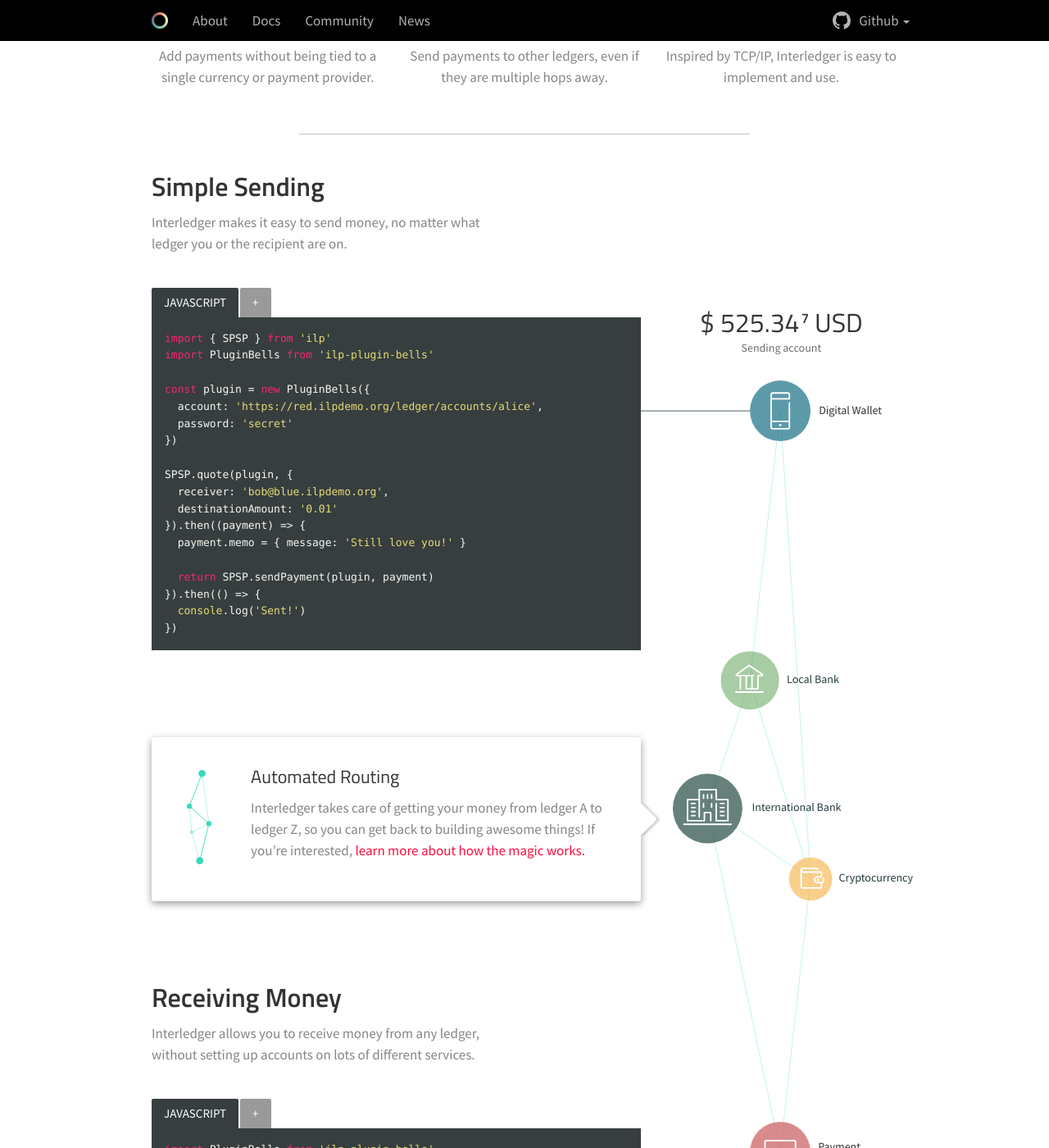
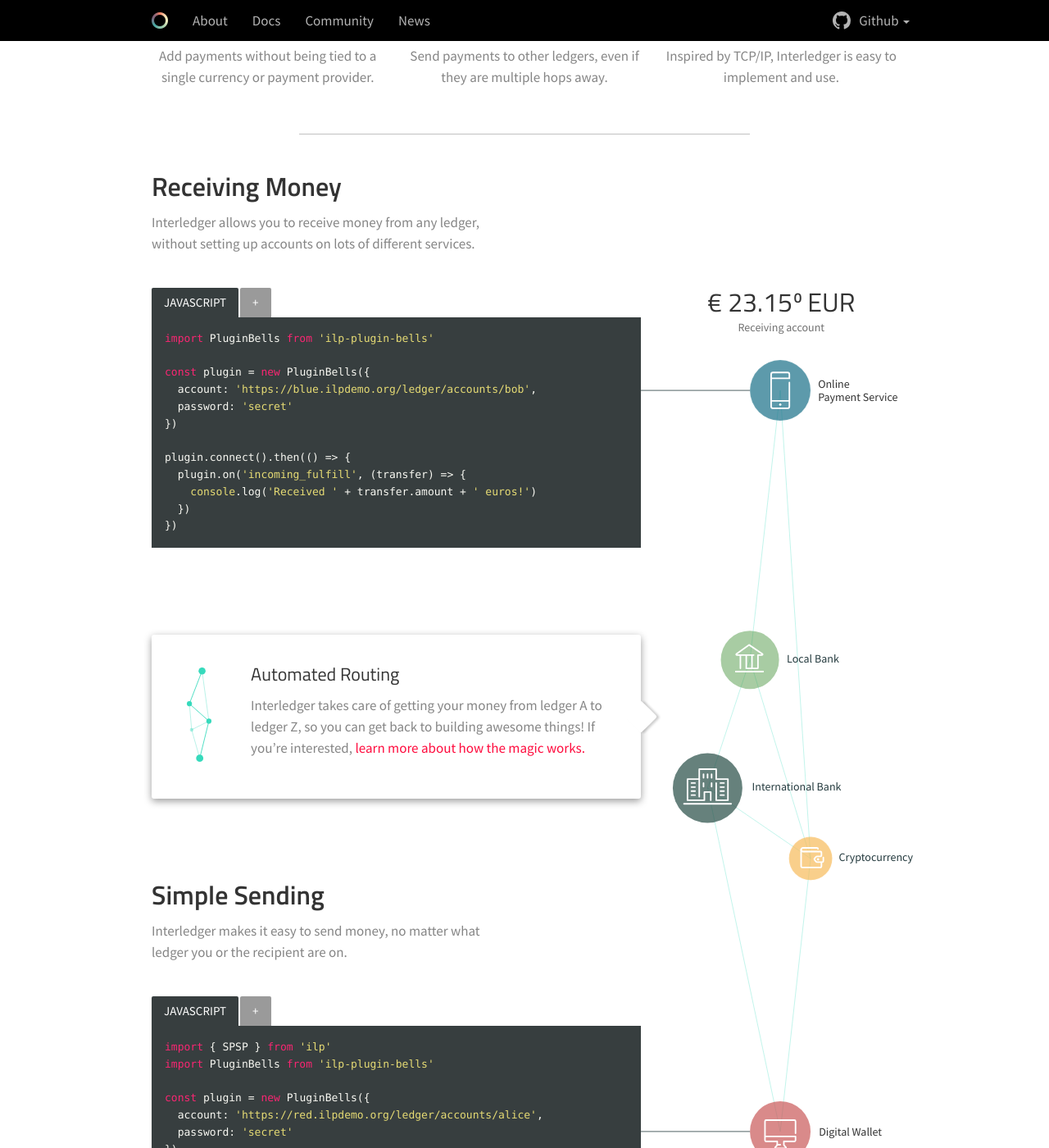
Before and after one commit to interledger/interledger.github.io, a Jekyll site: the page built from index.html, in a window 1280 px wide and 1400 px high, scrolled down 779 px. Shown: the whole window at 82% size. Built offline with Jekyll 4.4.1, drawn with Linux system fonts in a browser that asks for light colours; nearby versions of some CDN libraries; some web fonts are replaced; some of the changed text lies outside the part shown.

Commit message:
Change order of Sender/Receiver graphic and code

```diff
--- a/index.html
+++ b/index.html
@@ -80,8 +80,8 @@
 
     <!-- example section -->
     <div class="col-md-12">
-        <h2 class="simple">Simple Sending</h2>
-        <p class="example-intro">Interledger makes it easy to send money, no matter what ledger you or the recipient are on.</p>
+        <h2>Receiving Money</h2>
+        <p class="example-intro">Interledger allows you to receive money from any ledger, without setting up accounts on lots of different services.</p>
 
         <div class="row example-wrapper">
             <div class='col-sm-8 col-xs-12'>
@@ -92,23 +92,17 @@
 
                 <div class="tab-content">
                     <div id="js1" class="tab-pane active">
-                    <pre><code>import { SPSP } from 'ilp'
-import PluginBells from 'ilp-plugin-bells'
+                    <pre><code>import PluginBells from 'ilp-plugin-bells'
 
 const plugin = new PluginBells({
-  account: 'https://red.ilpdemo.org/ledger/accounts/alice',
+  account: 'https://blue.ilpdemo.org/ledger/accounts/bob',
   password: 'secret'
 })
 
-SPSP.quote(plugin, {
-  receiver: 'bob@blue.ilpdemo.org',
-  destinationAmount: '0.01'
-}).then((payment) => {
-  payment.memo = { message: 'Still love you!' }
-
-  return SPSP.sendPayment(plugin, payment)
-}).then(() => {
-  console.log('Sent!')
+plugin.connect().then(() => {
+  plugin.on('incoming_fulfill', (transfer) => {
+    console.log('Received ' + transfer.amount + ' euros!')
+  })
 })</code></pre>
                     </div>
 
@@ -133,8 +127,9 @@
                     </div>
                 </div>
 
-                <h2>Receiving Money</h2>
-                <p class="example-intro">Interledger allows you to receive money from any ledger, without setting up accounts on lots of different services.</p>
+                <h2 class="simple">Simple Sending</h2>
+                <p class="example-intro">Interledger makes it easy to send money, no matter what ledger you or the recipient are on.</p>
+
                 <ul class="nav nav-tabs">
                     <li class="active"><a data-toggle="tab" href="#js2">Javascript</a></li>
                     <li class="teaser"><a data-toggle="tab" href="#menu2">&#43;</a></li>
@@ -142,18 +137,25 @@
 
                 <div class="tab-content">
                     <div id="js2" class="tab-pane active">
-                    <pre><code>import PluginBells from 'ilp-plugin-bells'
+                    <pre><code>import { SPSP } from 'ilp'
+import PluginBells from 'ilp-plugin-bells'
 
 const plugin = new PluginBells({
-  account: 'https://blue.ilpdemo.org/ledger/accounts/bob',
+  account: 'https://red.ilpdemo.org/ledger/accounts/alice',
   password: 'secret'
 })
 
-plugin.connect().then(() => {
-  plugin.on('incoming_fulfill', (transfer) => {
-    console.log('Received ' + transfer.amount + ' euros!')
-  })
+SPSP.quote(plugin, {
+  receiver: 'bob@blue.ilpdemo.org',
+  destinationAmount: '0.01'
+}).then((payment) => {
+  payment.memo = { message: 'Still love you!' }
+
+  return SPSP.sendPayment(plugin, payment)
+}).then(() => {
+  console.log('Sent!')
 })</code></pre>
+
                     </div>
 
                     <div id="menu2" class="tab-pane">
@@ -169,10 +171,10 @@
 
             </div>
 
-            <div class='col-sm-4 hidden-xs text-center'>
+            <div class="col-sm-4 hidden-xs text-center">
 
-                <h2 class="sending-amount">$ <span class="sender">525.38<span class="superscript">0</span></span> USD</h2>
-                <p class="account">Sending account</p>
+                <h2 class="receiving-amount">€ <span class="receiver">23.12<span class="superscript">0</span></span> EUR</h2>
+                <p class="account">Receiving account</p>
 
                 <div class="canvas-wrapper">
                     <svg id="svgGraphic" xmlns="http://www.w3.org/2000/svg" viewBox="0 0 350 1000">
@@ -185,13 +187,13 @@
                             <line x1="81.4021" y1="532.9238" x2="207.0815" y2="618.9239" style="fill:none;stroke:#36dabc;stroke-miterlimit:10;opacity:0.3"/>
                             <line x1="133.0815" y1="376.6689" x2="207.0815" y2="618.9239" style="fill:none;stroke:#36dabc;stroke-miterlimit:10;opacity:0.3"/>
                         </g>
-                        <circle id="circle-1" cx="170.0815" cy="48.102" r="37" style="fill:#176f87;opacity:0.7;transform-origin: 18.5px 18.5px"/>
-                        <circle id="circle-2" cx="133.0815" cy="376.6689" r="35.5277" style="fill:#529948;opacity:0.5;transform-origin: 17.7px 17.7px"/>
+                        <circle id="circle-5" cx="170.0815" cy="48.102" r="37" style="fill:#176f87;opacity:0.7;transform-origin: 18.5px 18.5px"/>
+                        <circle id="circle-4" cx="133.0815" cy="376.6689" r="35.5277" style="fill:#529948;opacity:0.5;transform-origin: 17.7px 17.7px"/>
                         <circle id="circle-3" cx="81.4021" cy="532.9238" r="42.465" style="fill:#254c45;opacity:0.7;transform-origin: 21.2px 21.2px"/>
-                        <circle id="circle-4" cx="207.0815" cy="618.9239" r="26.403" style="fill:#f7ba59;opacity:0.7;transform-origin: 13.2px 13.2px"/>
-                        <circle id="circle-5" cx="170.0815" cy="951.898" r="37" style="fill:#c95959;opacity:0.7;transform-origin: 18.5px 18.5px"/>
+                        <circle id="circle-2" cx="207.0815" cy="618.9239" r="26.403" style="fill:#f7ba59;opacity:0.7;transform-origin: 13.2px 13.2px"/>
+                        <circle id="circle-1" cx="170.0815" cy="951.898" r="37" style="fill:#c95959;opacity:0.7;transform-origin: 18.5px 18.5px"/>
                         <g id="label-1">
-                            <text transform="translate(217.1534 52.3919)" style="font-size:14px;fill:#333;font-family:Source Sans Pro">
+                                <text transform="translate(217.1534 956.8694)" style="font-size:14px;fill:#333;font-family:Source Sans Pro">
                   Digital Wallet
                 </text>
               </g>
@@ -205,9 +207,9 @@
                 Cryptocurrency
               </text>
               <g id="label-5">
-                            <text transform="translate(216.1534 949.8694)" style="font-size:14px;fill:#333;font-family:Source Sans Pro">
-                                Payment
-                                <tspan x="0" y="16">Service Provider</tspan>
+                <text transform="translate(216.1534 45.3919)" style="font-size:14px;fill:#333;font-family:Source Sans Pro">
+                  Online
+                  <tspan x="0" y="16">Payment Service</tspan>
                 </text>
                         </g>
                         <g id="icn-bigbank">
@@ -248,20 +250,20 @@
                             <path d="M222.65,617.7583v4.2424a1.3837,1.3837,0,0,1-1.3837,1.3837h-6.379a1.3477,1.3477,0,0,1-1.0248-.4725L211.9741,620.7a1.3477,1.3477,0,0,1-.0018-1.7483l1.8055-2.1231a1.3477,1.3477,0,0,1,1.0267-.4746h4.3647a1.1646,1.1646,0,0,0,1.1646-1.1646v-3.4964a1.1646,1.1646,0,0,0-1.1646-1.1646H197.8a2.2869,2.2869,0,0,1-2.2869-2.2869h0a2.2869,2.2869,0,0,1,2.2869-2.2869h17.1286a1.2135,1.2135,0,0,1,1.2135,1.2135h0" style="fill:none;stroke:#fff;stroke-linecap:round;stroke-linejoin:round;stroke-width:1.85px"/>
                             <circle cx="216.1534" cy="619.9761" r="1.4649" style="fill:#fff"/>
                         </g>
-                        <circle id="dot-1" cx="170.0815" cy="48.102" r="1.9941" style="fill:#36dabc"/>
-                        <circle id="dot-2" cx="133.0815" cy="376.6689" r="1.9941" style="fill:#36dabc"/>
+                        <circle id="dot-5" cx="170.0815" cy="48.102" r="1.9941" style="fill:#36dabc"/>
+                        <circle id="dot-4" cx="133.0815" cy="376.6689" r="1.9941" style="fill:#36dabc"/>
                         <circle id="dot-3" cx="81.4021" cy="532.9238" r="1.9941" style="fill:#36dabc"/>
-                        <circle id="dot-4" cx="207.0815" cy="618.9239" r="1.9941" style="fill:#36dabc"/>
-                        <circle id="dot-5" cx="170.0815" cy="950.8979" r="1.9941" style="fill:#36dabc"/>
-                        <polyline id="path-1" points="170.081 48.102 133.081 376.669 81.402 532.924 170 950.898" style="fill:none;stroke:#36dabc;stroke-miterlimit:10;stroke-width:2px"/>
-                        <polyline id="path-4" points="170 48.102 133.081 376.669 81.402 532.924 207.081 618.924 170.081 950.898" style="fill:none;stroke:#36dabc;stroke-miterlimit:10;stroke-width:2px"/>
-                        <polyline id="path-2" points="170 48.102 133.081 376.669 207.081 618.924 170.081 950.898" style="fill:none;stroke:#36dabc;stroke-miterlimit:10;stroke-width:2px"/>
-                        <polyline id="path-3" points="170 48.102 207.081 618.924 170.081 950.898" style="fill:none;stroke:#36dabc;stroke-miterlimit:10;stroke-width:2px"/>
+                        <circle id="dot-2" cx="207.0815" cy="618.9239" r="1.9941" style="fill:#36dabc"/>
+                        <circle id="dot-1" cx="170.0815" cy="950.8979" r="1.9941" style="fill:#36dabc"/>
+                        <polyline id="path-1" points="170 951 81 533 133 377 170 48" style="fill:none;stroke:#36dabc;stroke-miterlimit:10;stroke-width:2px"/>
+                        <polyline id="path-4" points="170 951 207 619 81 533 133 377 170 48" style="fill:none;stroke:#36dabc;stroke-miterlimit:10;stroke-width:2px"/>
+                        <polyline id="path-2" points="170 951 207 619 133 377 170 48" style="fill:none;stroke:#36dabc;stroke-miterlimit:10;stroke-width:2px"/>
+                        <polyline id="path-3" points="170 951 207 619 170 48" style="fill:none;stroke:#36dabc;stroke-miterlimit:10;stroke-width:2px"/>
                     </svg>
                 </div>
 
-                <h2 class="receiving-amount">€ <span class="receiver">23.12<span class="superscript">0</span></span> EUR</h2>
-                <p class="account">Receiving account</p>
+                <h2 class="sending-amount">$ <span class="sender">525.38<span class="superscript">0</span></span> USD</h2>
+                <p class="account">Sending account</p>
 
             </div>
         </div>
--- a/js/home.js
+++ b/js/home.js
@@ -105,18 +105,18 @@
     anim1.delay(1.5)
        .set(dot1, {opacity:1},0.01)
        .set(dot1, {opacity:0}, 0.3)
-       .set(dot2, {opacity:1},0.3)
-       .set(dot2, {opacity:0}, 0.5)
        .set(dot3, {opacity:1},0.4)
        .set(dot3, {opacity:0}, 0.6)
-       .set(dot5, {opacity:1},0.8)
-       .set(dot5, {opacity:0}, 0.9)
+       .set(dot4, {opacity:1},0.5)
+       .set(dot4, {opacity:0}, 0.7)
+       .set(dot5, {opacity:1},0.9)
+       .set(dot5, {opacity:0}, 1)
        .to(circle1, 0, {scale:1.05},0.01)
        .to(circle1, 1, {scale:1, ease: Elastic.easeOut.config(1, 0.3), y: 0 },0.01)
-       .to(circle2, 0, {scale:1.05}, 0.3)
-       .to(circle2, 1, {scale:1, ease: Elastic.easeOut.config(1, 0.3), y: 0 }, 0.3)
        .to(circle3, 0, {scale:1.05}, 0.4)
        .to(circle3, 1, {scale:1, ease: Elastic.easeOut.config(1, 0.3), y: 0 }, 0.4)
+       .to(circle4, 0, {scale:1.05}, 0.5)
+       .to(circle4, 1, {scale:1, ease: Elastic.easeOut.config(2, 0.3), y: 0 }, 0.5)
        .to(circle5, 0, {scale:1.05}, 0.8)
        .to(circle5, 1, {scale:1, ease: Elastic.easeOut.config(1, 0.3), y: 0 }, 0.8)
        .set({}, {}, "+=4.2");
@@ -159,8 +159,8 @@
        .set(dot5, {opacity:0}, 0.9)
        .to(circle1, 0, {scale:1.05},0.01)
        .to(circle1, 1, {scale:1, ease: Elastic.easeOut.config(1, 0.3), y: 0 },0.01)
-       .to(circle4, 0, {scale:1.05}, 0.5)
-       .to(circle4, 1, {scale:1, ease: Elastic.easeOut.config(2, 0.3), y: 0 }, 0.5)
+       .to(circle2, 0, {scale:1.05}, 0.5)
+       .to(circle2, 1, {scale:1, ease: Elastic.easeOut.config(2, 0.3), y: 0 }, 0.5)
        .to(circle5, 0, {scale:1.05}, 0.8)
        .to(circle5, 1, {scale:1, ease: Elastic.easeOut.config(1, 0.3), y: 0 }, 0.8)
        .set({}, {}, "+=4.2");
```
Lines whose indentation alone changed are shown as unchanged.
